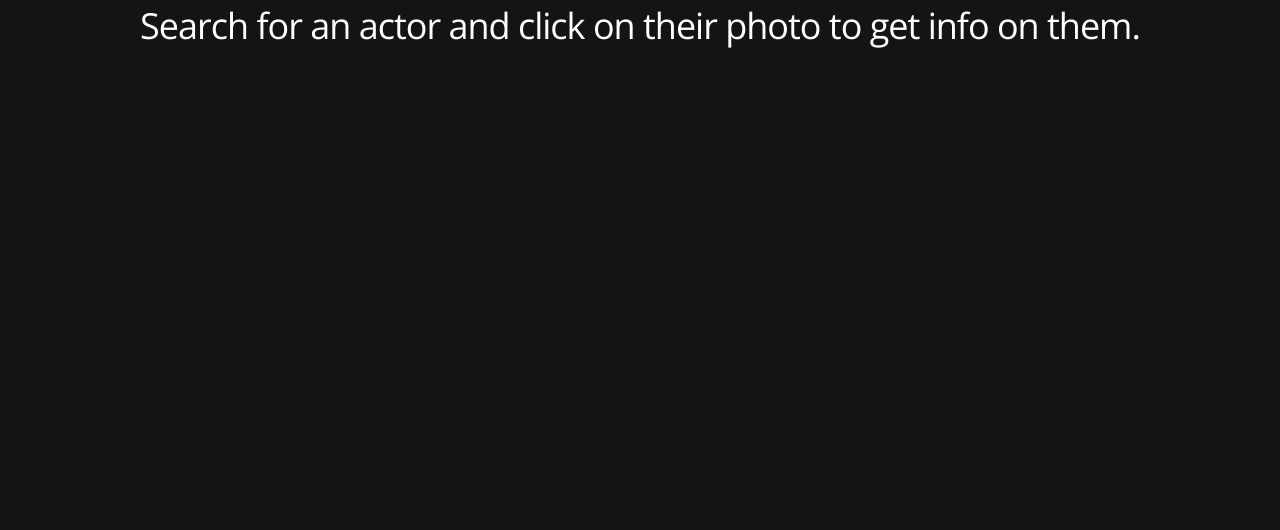
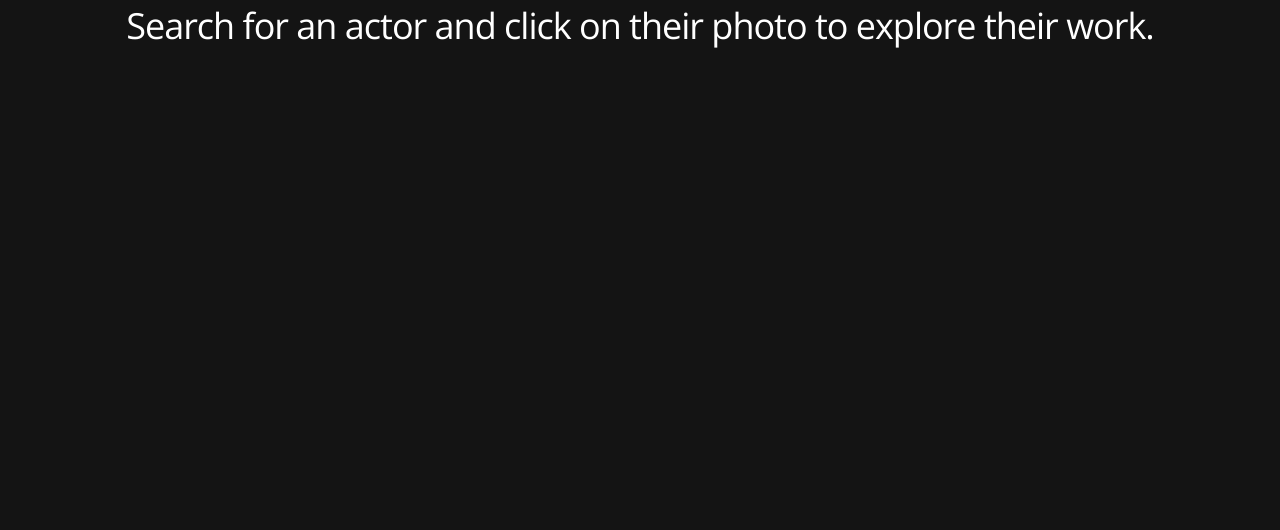
Before and after one commit to DevinHarris/filmdova, a website: page index.html in a window 1280 px wide. Shown: the part 270-800 px from the top of the page. Drawn offline with nearby package versions, Linux system fonts and the light colour scheme.

Commit message:
Fixed intro text

```diff
--- a/index.html
+++ b/index.html
@@ -31,7 +31,7 @@
 				<div class="app">
 					<div class="welcome-msg">
 						<h2>Welcome to filmdova!</h2>
-						<h3>Search for an actor and click on their photo to get info on them.</h3>
+						<h3>Search for an actor and click on their photo to explore their work.</h3>
 					</div>
 					<div class="app-wrap" style="display: none">
 						<div class="results-wrap">
```
